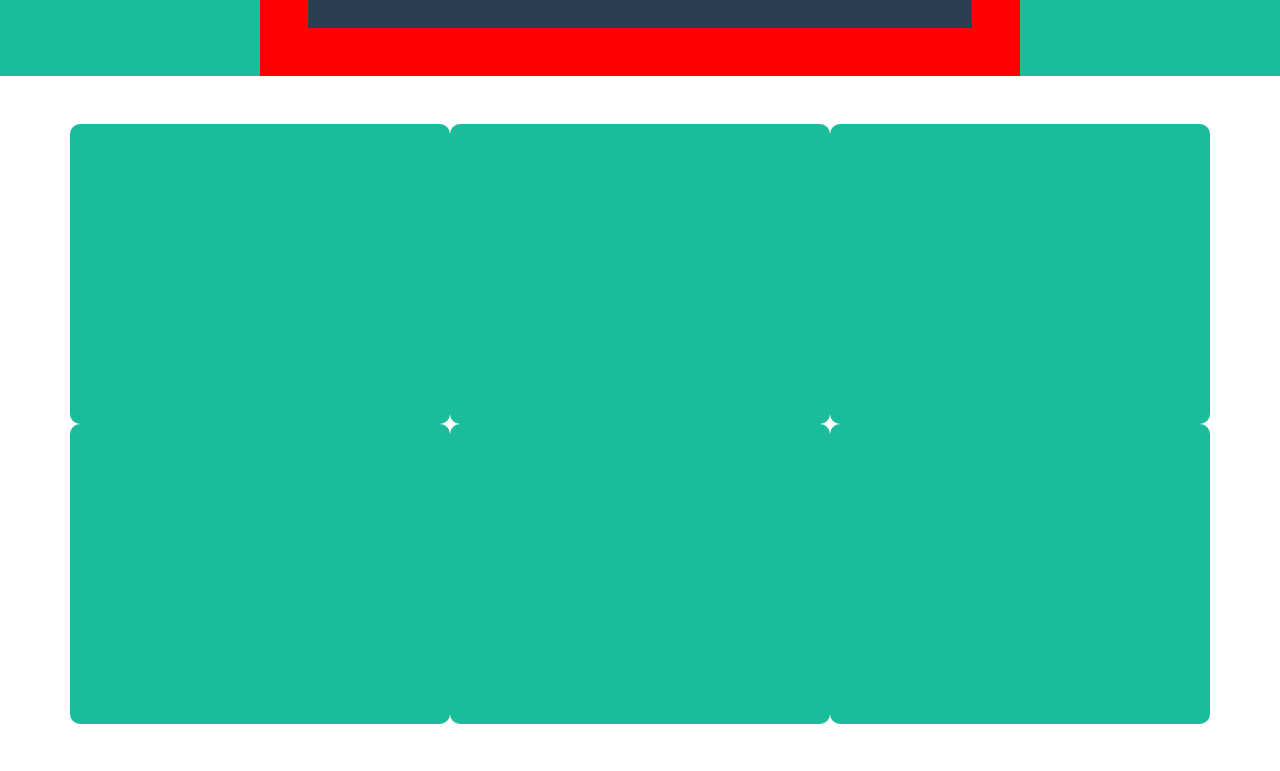
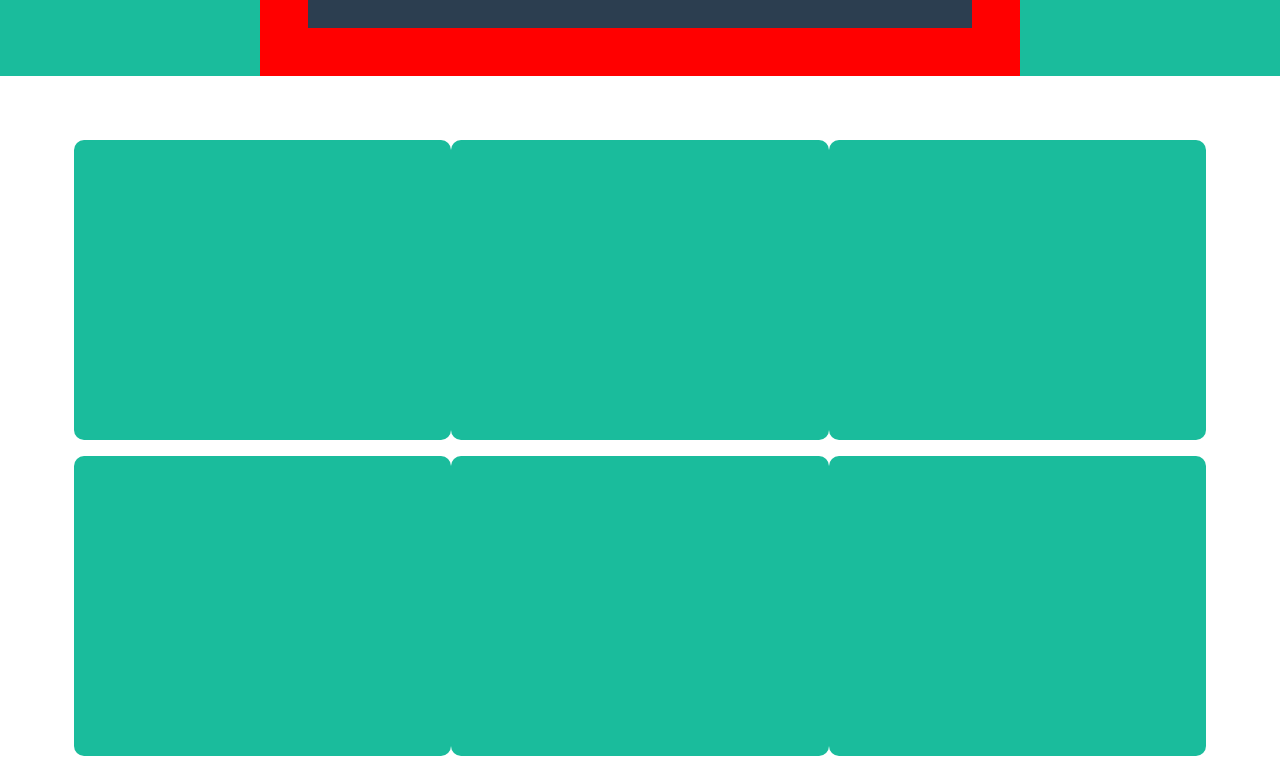
Before and after one commit to Anieb22/html-css-bootstrap-freelancer, a plain HTML site: page index.html in a window 1280 px wide. Shown: the part 680-1451 px from the top of the page. Drawn offline with nearby package versions, Linux system fonts and the light colour scheme.

Commit message:
aggiunto gutter alla sezione portfolio

```diff
--- a/index.html
+++ b/index.html
@@ -31,9 +31,8 @@
             </div>
         </div>
         <!--PORTFOLIO-->
-        <div class="container-fluid">
             <div class="container" id="portfolio">
-                <div class="row my-5 justify-content-between">
+                <div class="row my-5 justify-content-between g-3">
                     <div class="col-md-6 col-lg-4 col-12 border-radius background-green" style="height: 300px;"></div>
                     <div class="col-md-6 col-lg-4 col-12 border-radius background-green" style="height: 300px;"></div>
                     <div class="col-md-6 col-lg-4 col-12 border-radius background-green" style="height: 300px;"></div>
@@ -42,7 +41,6 @@
                     <div class="col-md-6 col-lg-4 col-12 border-radius background-green" style="height: 300px;"></div>
                 </div>
             </div>
-        </div>
         <!--ABOUT-->
         <div class="background-green" id="about">
             <div class="container">
```
